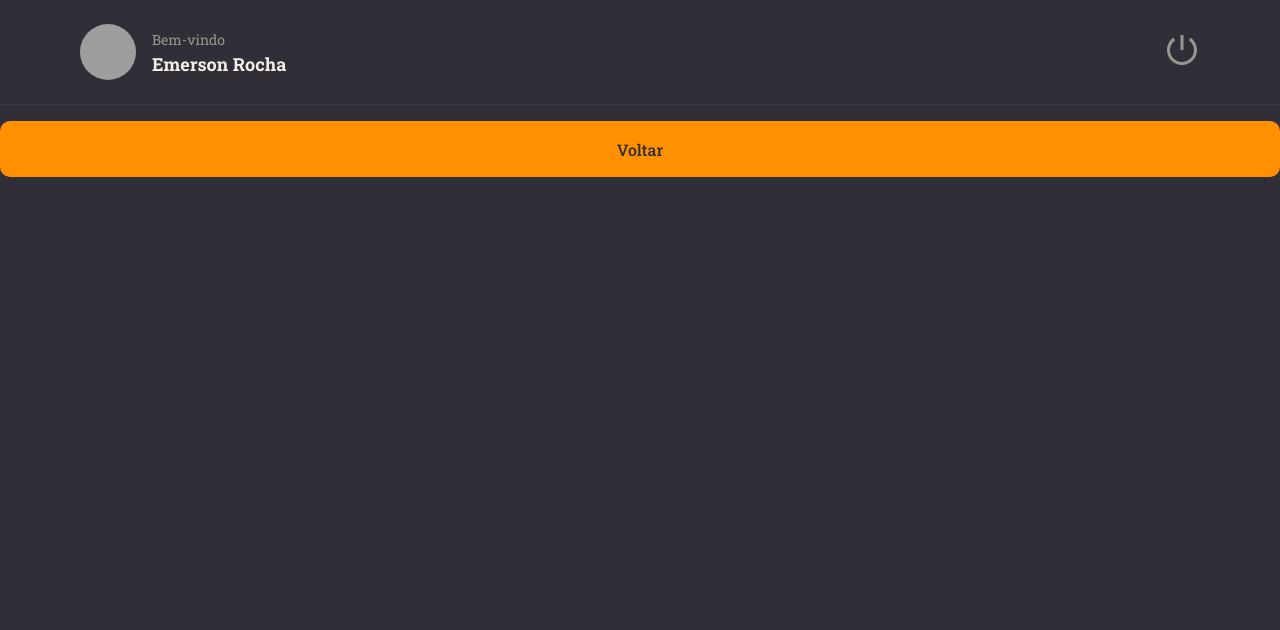
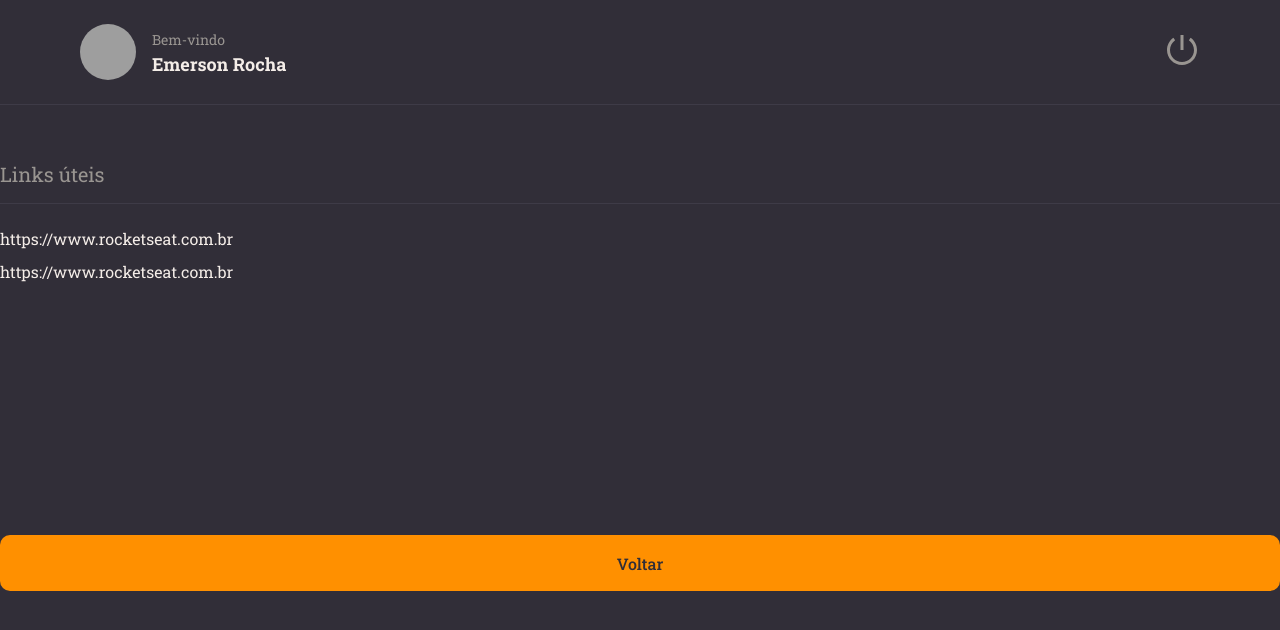
Before and after one commit to smoothemerson/rocketnotes-frontend, a React (Vite) app: page / in a window 1280 px wide. Shown: the top 630 px of the page. Built offline with nearby package versions, Linux system fonts and the light colour scheme; grey boxes are pictures that could not be loaded.

Commit message:
add children

```diff
--- /dev/null
+++ b/src/components/Section/index.jsx
@@ -0,0 +1,10 @@
+import { Container } from "./styles"
+
+export function Section({ title, children }){
+  return(
+    <Container>
+      <h2>{title}</h2>
+      {children}
+    </Container>
+  )
+}
--- /dev/null
+++ b/src/components/Section/styles.js
@@ -0,0 +1,18 @@
+import styled from 'styled-components'
+
+export const Container = styled.section`
+  margin: 56px 0 28px;
+
+  > h2 {
+    border-bottom-width: 1px;
+    border-bottom-style: solid;
+    border-bottom-color: ${({ theme }) => theme.COLORS.BACKGROUND_700};
+
+    padding-bottom: 16px;
+    margin-bottom: 24px;
+
+    color: ${({ theme }) => theme.COLORS.GRAY_100};
+    font-size: 20px;
+    font-weight: 400;
+  }
+`
--- a/src/pages/Details/index.jsx
+++ b/src/pages/Details/index.jsx
@@ -1,7 +1,8 @@
-import { Container } from './styles'
+import { Container, Links } from './styles'
 
 import { Header } from '../../components/Header'
 import { Button } from '../../components/Button'
+import { Section } from '../../components/Section'
 
 export function Details(){
 
@@ -9,6 +10,13 @@
     <Container>
       <Header />
 
+      <Section title="Links úteis">
+        <Links>
+          <li><a href="#">https://www.rocketseat.com.br</a></li>
+          <li><a href="#">https://www.rocketseat.com.br</a></li>
+        </Links>
+      </Section>
+
       <Button title="Voltar"/>
     </Container>
   )
--- a/src/pages/Details/styles.js
+++ b/src/pages/Details/styles.js
@@ -10,3 +10,15 @@
   "header"
   "content"
 `
+
+export const Links = styled.ul`
+  list-style: none;
+
+  > li {
+    margin-top: 12px;
+
+    a {
+      color: ${({ theme }) => theme.COLORS.WHITE};
+    }
+  }
+`
```
